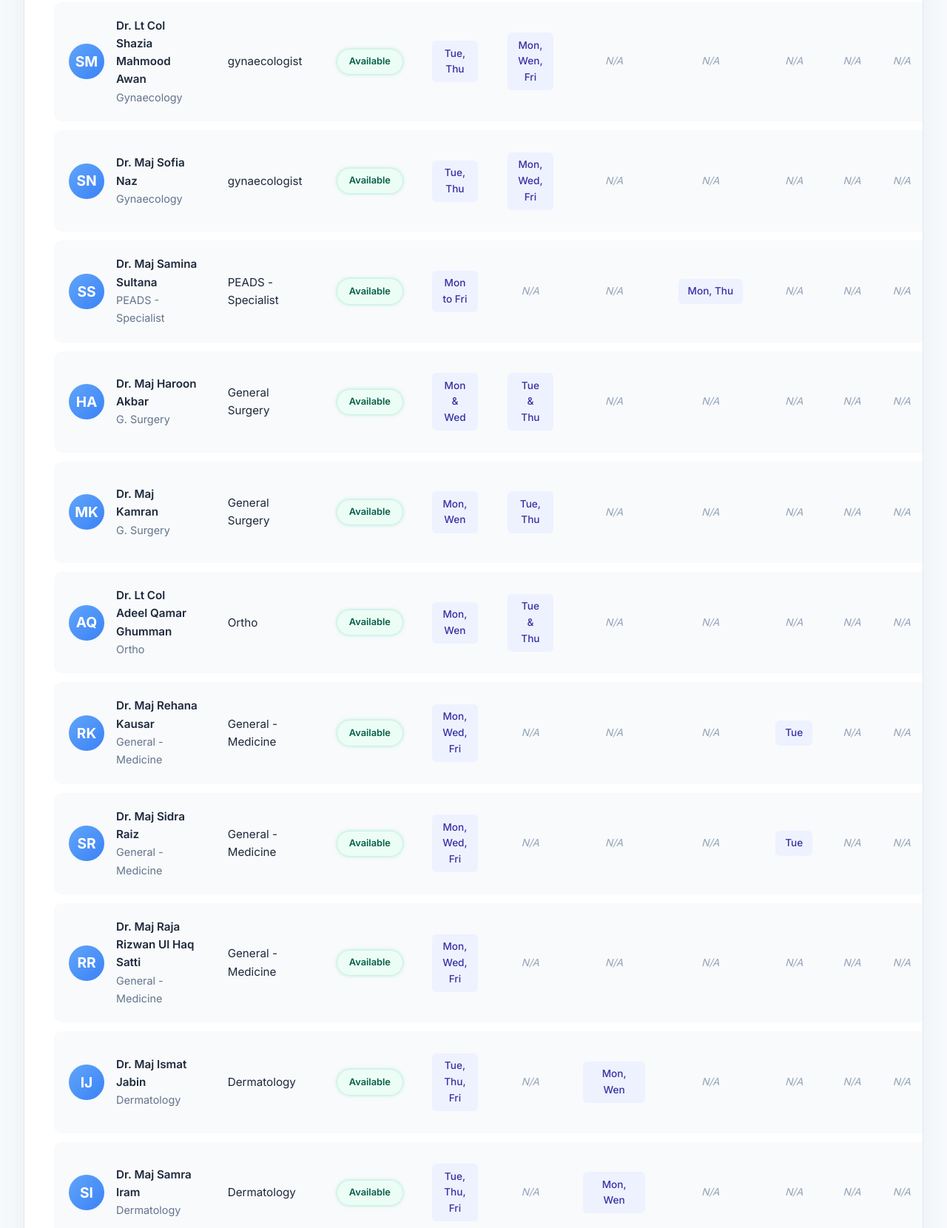
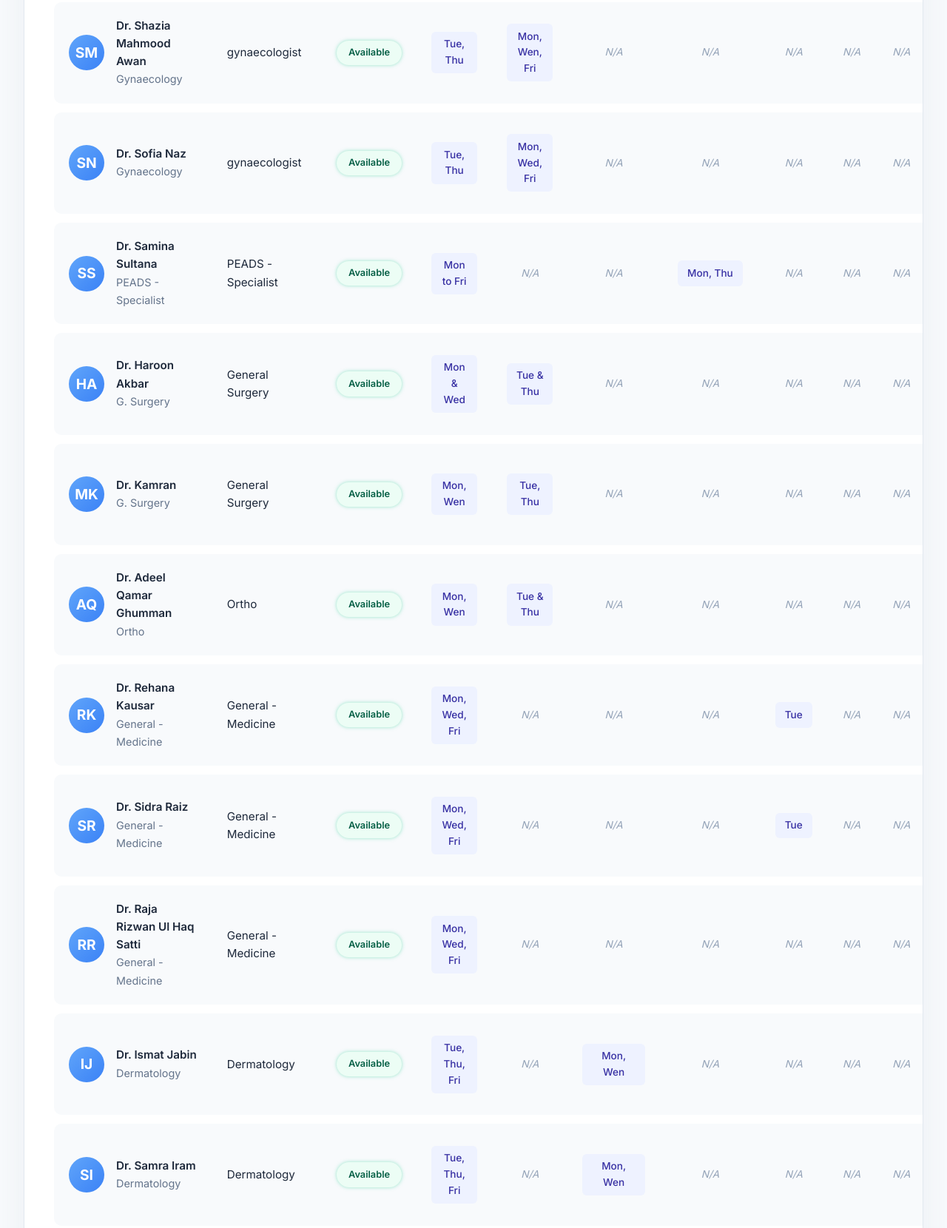
Before and after one commit to muhammad-asim-rajput/doctor-opd-days, a plain HTML site: page index.html in a window 1280 px wide. Shown: the part 406-2066 px from the top of the page at 74% size. Drawn offline with Linux system fonts and the light colour scheme.

Commit message:
Update index.html

```diff
--- a/index.html
+++ b/index.html
@@ -53,7 +53,7 @@
                 <tbody>
                     <tr>
                         <td>
-                            <div class="doctor-cell"><div class="doctor-avatar">SM</div><div><span class="doctor-name">Dr. Lt Col Shazia Mahmood Awan</span><span class="doctor-specialty"><br>Gynaecology</span></div></div>
+                            <div class="doctor-cell"><div class="doctor-avatar">SM</div><div><span class="doctor-name">Dr. Shazia Mahmood Awan</span><span class="doctor-specialty"><br>Gynaecology</span></div></div>
                         </td>
                         <td>gynaecologist</td>
                         <td><span class="status-badge available">Available</span></td>
@@ -70,7 +70,7 @@
                     </tr>
                     <tr>
                         <td>
-                            <div class="doctor-cell"><div class="doctor-avatar">SN</div><div><span class="doctor-name">Dr. Maj Sofia Naz</span><span class="doctor-specialty"><br>Gynaecology</span></div></div>
+                            <div class="doctor-cell"><div class="doctor-avatar">SN</div><div><span class="doctor-name">Dr. Sofia Naz</span><span class="doctor-specialty"><br>Gynaecology</span></div></div>
                         </td>
                         <td>gynaecologist</td>
                         <td><span class="status-badge available">Available</span></td>
@@ -87,7 +87,7 @@
                     </tr>
                     <tr>
                         <td>
-                           <div class="doctor-cell"><div class="doctor-avatar">SS</div><div><span class="doctor-name">Dr. Maj Samina Sultana</span><span class="doctor-specialty"><br>PEADS - Specialist</span></div></div>
+                           <div class="doctor-cell"><div class="doctor-avatar">SS</div><div><span class="doctor-name">Dr. Samina Sultana</span><span class="doctor-specialty"><br>PEADS - Specialist</span></div></div>
                         </td>
                         <td>PEADS - Specialist</td>
                         <td><span class="status-badge available">Available</span></td>
@@ -104,7 +104,7 @@
                     </tr>
                     <tr>
                         <td>
-                            <div class="doctor-cell"><div class="doctor-avatar">HA</div><div><span class="doctor-name">Dr. Maj Haroon Akbar</span><span class="doctor-specialty"><br>G. Surgery</span></div></div>
+                            <div class="doctor-cell"><div class="doctor-avatar">HA</div><div><span class="doctor-name">Dr. Haroon Akbar</span><span class="doctor-specialty"><br>G. Surgery</span></div></div>
                         </td>
                         <td>General Surgery</td>
                         <td><span class="status-badge available">Available</span></td>
@@ -121,7 +121,7 @@
                     </tr>
                     <tr>
                         <td>
-                            <div class="doctor-cell"><div class="doctor-avatar">MK</div><div><span class="doctor-name">Dr. Maj Kamran </span><span class="doctor-specialty"><br>G. Surgery
+                            <div class="doctor-cell"><div class="doctor-avatar">MK</div><div><span class="doctor-name">Dr. Kamran </span><span class="doctor-specialty"><br>G. Surgery
 </span></div></div>
                         </td>
                         <td>General Surgery	</td>
@@ -139,7 +139,7 @@
                     </tr>
                     <tr>
                         <td>
-                            <div class="doctor-cell"><div class="doctor-avatar">AQ</div><div><span class="doctor-name">Dr. Lt Col Adeel Qamar Ghumman</span><span class="doctor-specialty"><br> Ortho</span></div></div>
+                            <div class="doctor-cell"><div class="doctor-avatar">AQ</div><div><span class="doctor-name">Dr. Adeel Qamar Ghumman</span><span class="doctor-specialty"><br> Ortho</span></div></div>
                         </td>
                         <td>Ortho</td>
                         <td><span class="status-badge available">Available</span></td>
@@ -156,7 +156,7 @@
                     </tr>
                     <tr>
                         <td>
-                            <div class="doctor-cell"><div class="doctor-avatar">RK</div><div><span class="doctor-name">Dr. Maj Rehana Kausar</span><span class="doctor-specialty"><br>General - Medicine</span></div></div>
+                            <div class="doctor-cell"><div class="doctor-avatar">RK</div><div><span class="doctor-name">Dr. Rehana Kausar</span><span class="doctor-specialty"><br>General - Medicine</span></div></div>
                         </td>
                         <td>General - Medicine</td>
                         <td><span class="status-badge available">Available</span></td>
@@ -173,7 +173,7 @@
                     </tr>
                     <tr>
                         <td>
-                            <div class="doctor-cell"><div class="doctor-avatar">SR</div><div><span class="doctor-name">Dr. Maj Sidra Raiz</span><span class="doctor-specialty"><br>General - Medicine</span></div></div>
+                            <div class="doctor-cell"><div class="doctor-avatar">SR</div><div><span class="doctor-name">Dr. Sidra Raiz</span><span class="doctor-specialty"><br>General - Medicine</span></div></div>
                         </td>
                         <td>General - Medicine</td>
                         <td><span class="status-badge available">Available</span></td>
@@ -190,7 +190,7 @@
                     </tr>
                     <tr>
                         <td>
-                            <div class="doctor-cell"><div class="doctor-avatar">RR</div><div><span class="doctor-name">Dr. Maj Raja Rizwan Ul Haq Satti</span><span class="doctor-specialty"><br>General - Medicine
+                            <div class="doctor-cell"><div class="doctor-avatar">RR</div><div><span class="doctor-name">Dr. Raja Rizwan Ul Haq Satti</span><span class="doctor-specialty"><br>General - Medicine
 </span></div></div>
                         </td>
                         <td>General - Medicine</td>
@@ -208,7 +208,7 @@
                     </tr>
                     <tr>
                         <td>
-                            <div class="doctor-cell"><div class="doctor-avatar">IJ</div><div><span class="doctor-name">Dr. Maj Ismat Jabin</span><span class="doctor-specialty"><br>Dermatology</span></div></div>
+                            <div class="doctor-cell"><div class="doctor-avatar">IJ</div><div><span class="doctor-name">Dr. Ismat Jabin</span><span class="doctor-specialty"><br>Dermatology</span></div></div>
                         </td>
                         <td>Dermatology</td>
                         <td><span class="status-badge available">Available</span></td>
@@ -225,7 +225,7 @@
                     </tr>
                     <tr>
                         <td>
-                            <div class="doctor-cell"><div class="doctor-avatar">SI</div><div><span class="doctor-name">Dr. Maj Samra Iram</span><span class="doctor-specialty"><br>Dermatology</span></div></div>
+                            <div class="doctor-cell"><div class="doctor-avatar">SI</div><div><span class="doctor-name">Dr. Samra Iram</span><span class="doctor-specialty"><br>Dermatology</span></div></div>
                         </td>
                         <td>Dermatology</td>
                         <td><span class="status-badge available">Available</span></td>
@@ -242,7 +242,7 @@
                     </tr>
                     <tr>
                         <td>
-                            <div class="doctor-cell"><div class="doctor-avatar">WS</div><div><span class="doctor-name">Dr. Lt Col Muhmmad Wasif Siddique</span><span class="doctor-specialty"><br>ENT</span></div></div>
+                            <div class="doctor-cell"><div class="doctor-avatar">WS</div><div><span class="doctor-name">Dr. Muhmmad Wasif Siddique</span><span class="doctor-specialty"><br>ENT</span></div></div>
                         </td>
                         <td>ENT</td>
                         <td><span class="status-badge available">Available</span></td>
@@ -259,7 +259,7 @@
                     </tr>
                     <tr>
                         <td>
-                            <div class="doctor-cell"><div class="doctor-avatar">OI</div><div><span class="doctor-name">Dr. Col Omar Istiaq </span><span class="doctor-specialty">Ophthomology - (Eye)</span></div></div>
+                            <div class="doctor-cell"><div class="doctor-avatar">OI</div><div><span class="doctor-name">Dr. Omar Istiaq </span><span class="doctor-specialty">Ophthomology - (Eye)</span></div></div>
                         </td>
                         <td>Ophthomology</td>
                         <td><span class="status-badge available">Available</span></td>
@@ -276,7 +276,7 @@
                     </tr>
                     <tr>
                         <td>
-                            <div class="doctor-cell"><div class="doctor-avatar">OS</div><div><span class="doctor-name">Dr. Maj Omar Shafiq</span><span class="doctor-specialty"><br>Rehab</span></div></div>
+                            <div class="doctor-cell"><div class="doctor-avatar">OS</div><div><span class="doctor-name">Dr. Omar Shafiq</span><span class="doctor-specialty"><br>Rehab</span></div></div>
                         </td>
                         <td>Rehab - Department</td>
                         <td><span class="status-badge available">Available</span></td>
@@ -293,7 +293,7 @@
                     </tr>
                     <tr>
                         <td>
-                            <div class="doctor-cell"><div class="doctor-avatar">MS</div><div><span class="doctor-name">Dr. Lt Col Muhammad Siddique Kakar</span><span class="doctor-specialty"><br>Psychiatry</span></div></div>
+                            <div class="doctor-cell"><div class="doctor-avatar">MS</div><div><span class="doctor-name">Dr. Muhammad Siddique Kakar</span><span class="doctor-specialty"><br>Psychiatry</span></div></div>
                         </td>
                         <td>Psychiatry</td>
                         <td><span class="status-badge available">Available</span></td>
```
